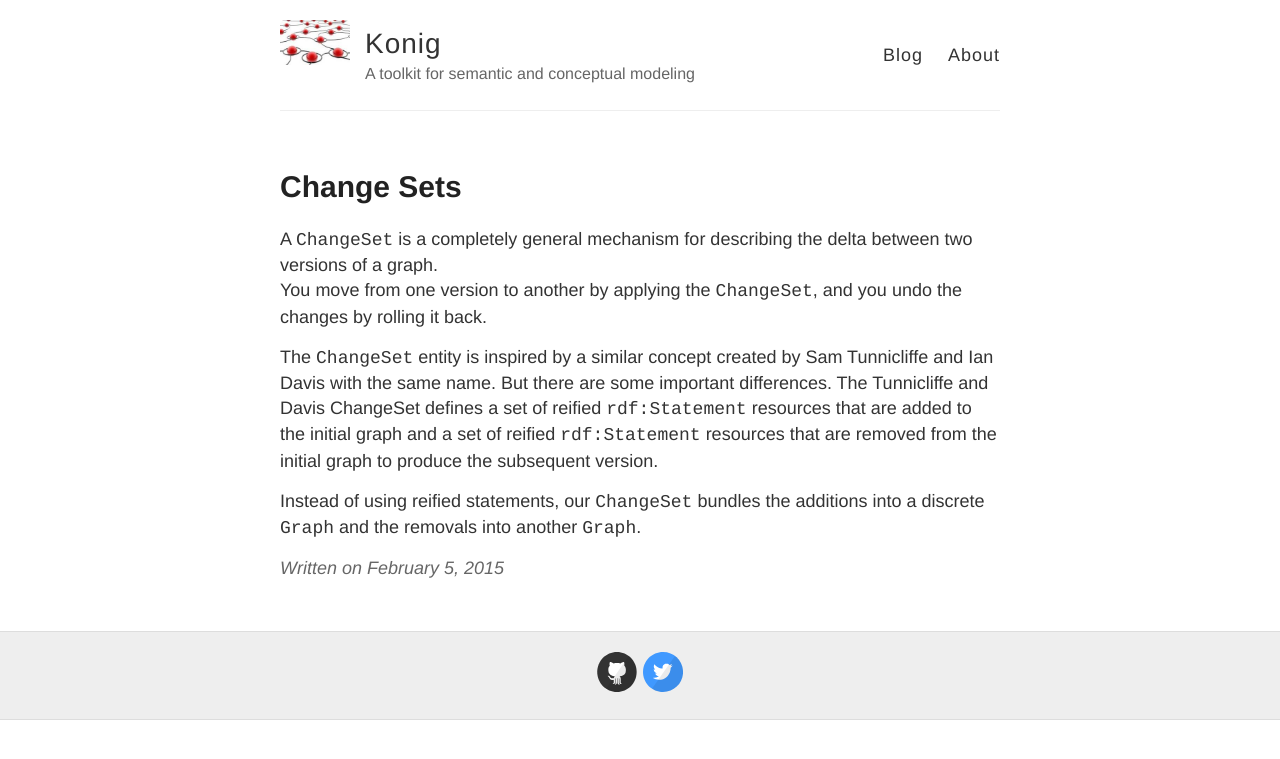
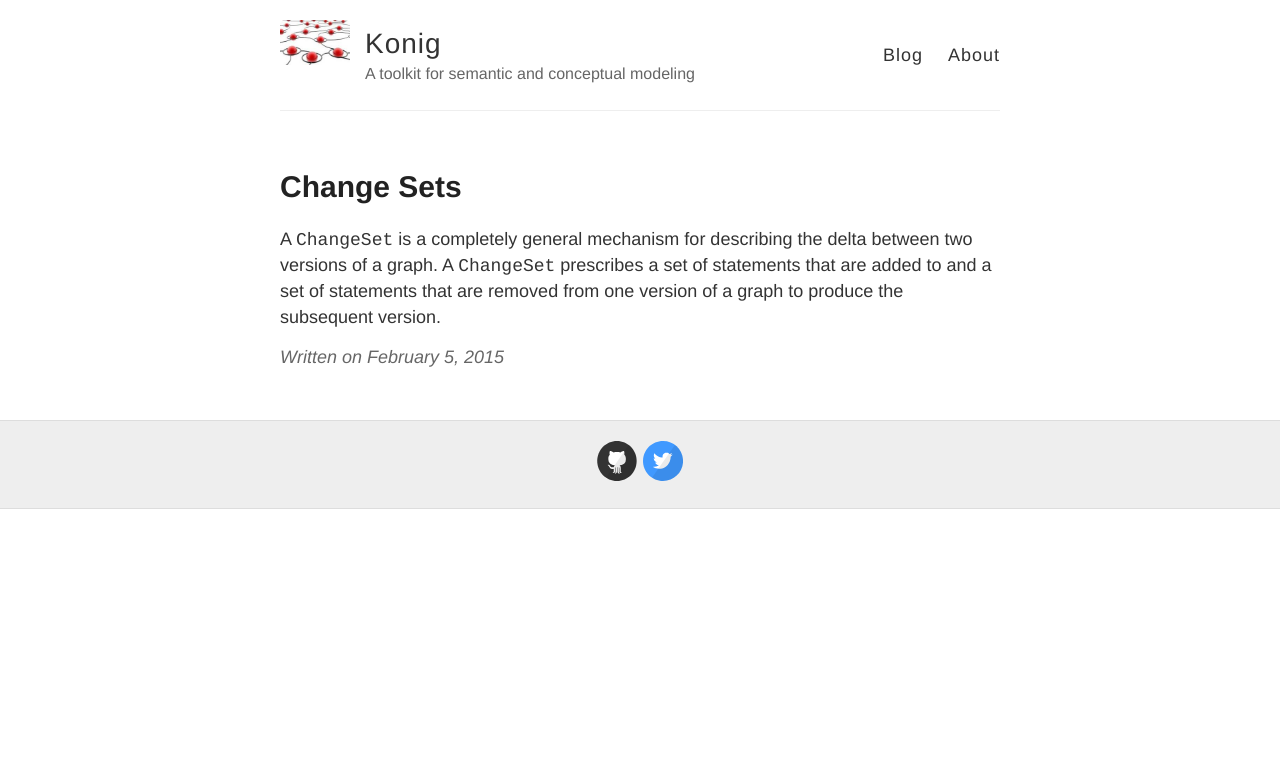
Before and after one commit to konigio/konigio.github.io, a Jekyll site: the page built from _posts/2015-02-05-Change-Sets.md, in a window 1280 px wide. Shown: the top 759 px of the page. Built offline with Jekyll 4.4.1, drawn with Linux system fonts in a browser that asks for light colours; Markdown is read by kramdown in place of the engine named in the settings.

Commit message:
Revised ChangeSet blog

```diff
--- a/_posts/2015-02-05-Change-Sets.md
+++ b/_posts/2015-02-05-Change-Sets.md
@@ -3,13 +3,6 @@ layout: post
 title: Change Sets
 ---
 
-A `ChangeSet` is a completely general mechanism for describing the delta between two versions of a graph.
-You move from one version to another by applying the `ChangeSet`, and you undo the changes by rolling it back.
-
-The `ChangeSet` entity is inspired by a similar concept created by Sam Tunnicliffe and Ian Davis with the same name.
-But there are some important differences.  The Tunnicliffe and Davis ChangeSet defines a set of reified `rdf:Statement`
-resources that are added to the initial graph and a set of reified `rdf:Statement` resources that are removed from the
-initial graph to produce the subsequent version.
-
-Instead of using reified statements, our `ChangeSet` bundles the additions into a discrete `Graph` and the removals
-into another `Graph`.
+A `ChangeSet` is a completely general mechanism for describing the delta between two versions of a graph.  A
+`ChangeSet` prescribes a set of statements that are added to and a set of statements that are removed from
+one version of a graph to produce the subsequent version.
```
